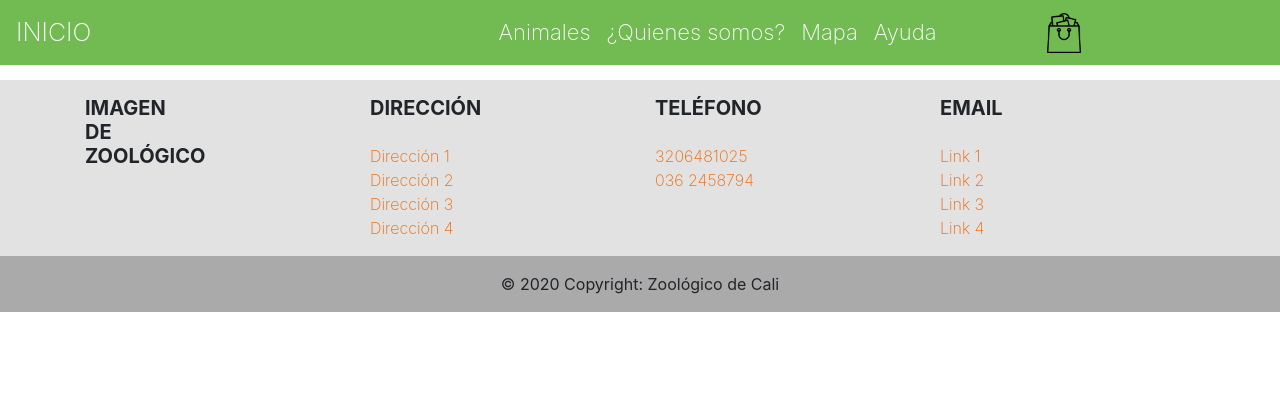
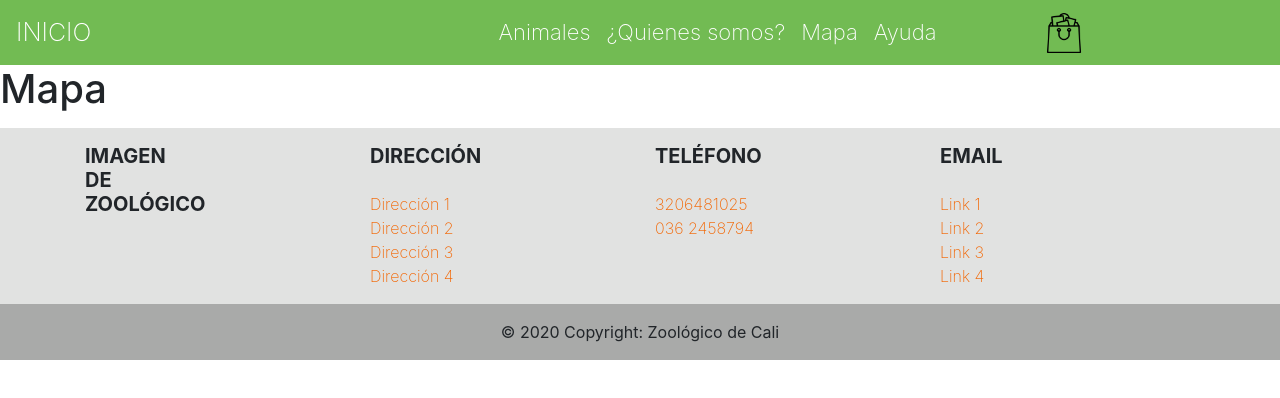
Before and after one commit to Geiler20182/AppZoo, a React (Create React App) app: page /Mapa in a window 1280 px wide. Shown: the top 398 px of the page. Built offline with nearby package versions, Linux system fonts and the light colour scheme.

Commit message:
Cambios Luis

```diff
--- a/src/App.js
+++ b/src/App.js
@@ -5,7 +5,7 @@ import { Link, Router } from 'react-router-dom';
 //import { Route, Switch } from 'react-router-dom';
 //import { BrowserRouter as Router } from 'react-router-dom';
 /* Components */
-import Navbar from './components/Home/NavBar/Navbar'
+import Navbar from './components/NavBar/Navbar'
 import Animals from './components/Animals/Animals'
 import ZooTienda from './components/ZooTienda/ZooTienda'
 import Footer from './components/Home/Footer/Footer'
@@ -15,6 +15,7 @@ import Seccion3 from './components/Home/Secciones/s3/Seccion3'
 import Seccion4 from './components/Home/Secciones/s4/Seccion4'
 import Seccion5 from './components/Home/Secciones/s5/Seccion5'
 import Who from './components/About/Who';
+import Mapa from './components/Mapa/Mapa';
 //import Help from './components/Help'
 
 import { BrowserRouter, Switch, Route } from 'react-router-dom';
@@ -26,7 +27,7 @@ class App extends Component {
 
       <div className="">
 
-       <Navbar/>
+        <Navbar></Navbar>
 
         <Switch>
 
@@ -55,6 +56,7 @@ class App extends Component {
           </Route>
 
           <Route path = '/Mapa' exact>
+            <Mapa></Mapa>
           </Route>
 
 
--- a/src/components/About/Who.js
+++ b/src/components/About/Who.js
@@ -48,7 +48,7 @@ class Who extends Component {
                 <hr></hr>
                 <div>
                     <h1 className = "titulo3">CaliZoo</h1>
-                    <iframe className = "videoZoo" width = "1000" height = "550" src = "https://www.youtube.com/watch?v=_XxWKrzpZzA">
+                    <iframe className = "videoZoo" width = "1000" height = "550" src = "https://www.youtube.com/embed/tgbNymZ7vqY">
                     </iframe>
                 </div>
             </div>
--- a/src/components/Animals/Animals.css
+++ b/src/components/Animals/Animals.css
@@ -147,7 +147,7 @@ opacity: 1;
     /* margin-right: -15px; */
     /* margin-left: -15px; */
     padding: 2px 74px;
-    text-align: center;
+	text-align: center;
 }
 .row_cat {
     display: flex;
--- a/src/components/Animals/Animals.js
+++ b/src/components/Animals/Animals.js
@@ -22,7 +22,7 @@ class Animals extends Component {
 
         return(
             <div>
-              <h1>Animales - Anfibios</h1>
+              <h1 className = "tituloAnimales">Animales - Anfibios</h1>
               <div className="row_cat">
                 {/*<h1>Animales</h1>
                 <h2>Categorias</h2>*/}
--- /dev/null
+++ b/src/components/Mapa/Mapa.js
@@ -0,0 +1,16 @@
+import React, { Component } from 'react';
+import './Mapa.css';
+
+class Mapa extends Component {
+    render() {
+        return(
+            <div>
+                <div>
+                    <h1>Mapa</h1>
+                </div>
+            </div>
+        );
+    }
+}
+
+export default Mapa;
--- a/src/components/Home/NavBar/Navbar.js
+++ b/src/components/NavBar/Navbar.js
@@ -1,5 +1,5 @@
 import React, { Component } from 'react'
-import Animals from '../../Animals/Animals'
+import Animals from '../Animals/Animals'
 import { Link, Router } from 'react-router-dom';
 import './Navbar.css'
 import imagen from './bolsa-de-la-compra.png';
@@ -36,7 +36,7 @@ class Navbar extends Component {
                             </li>
                             <li className="nav-item">
                                 <a className="nav-link" href="#">
-                                    <Link className = "links" to='/'>
+                                    <Link className = "links" to='/Mapa'>
                                         Mapa
                                     </Link>
                                 </a>
```
Also changed, not shown: src/components/Mapa/Mapa.css (added), src/components/NavBar/Navbar.css (renamed from src/components/Home/NavBar/Navbar.css), src/components/NavBar/bolsa-de-la-compra.png (renamed from src/components/Home/NavBar/bolsa-de-la-compra.png).
